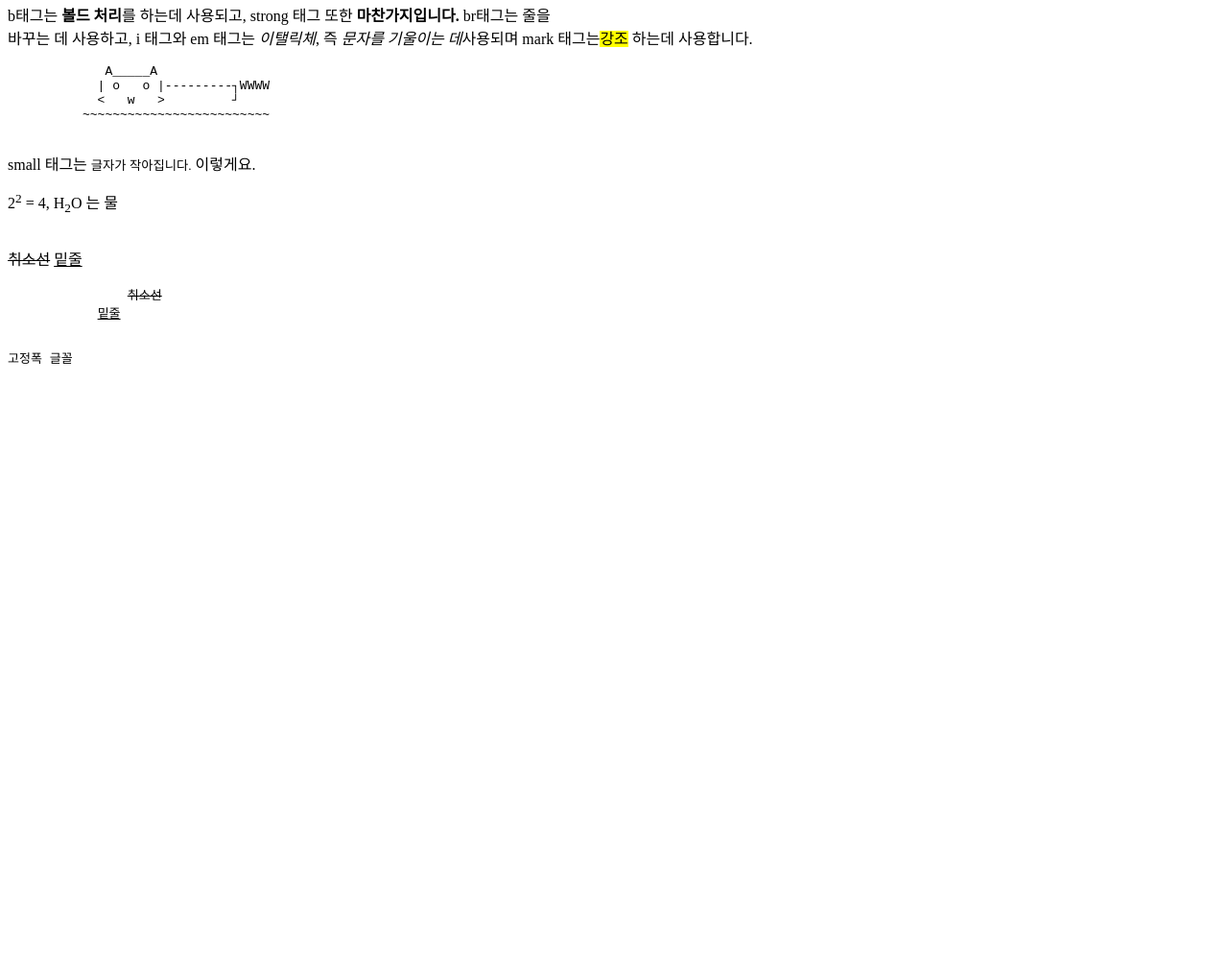
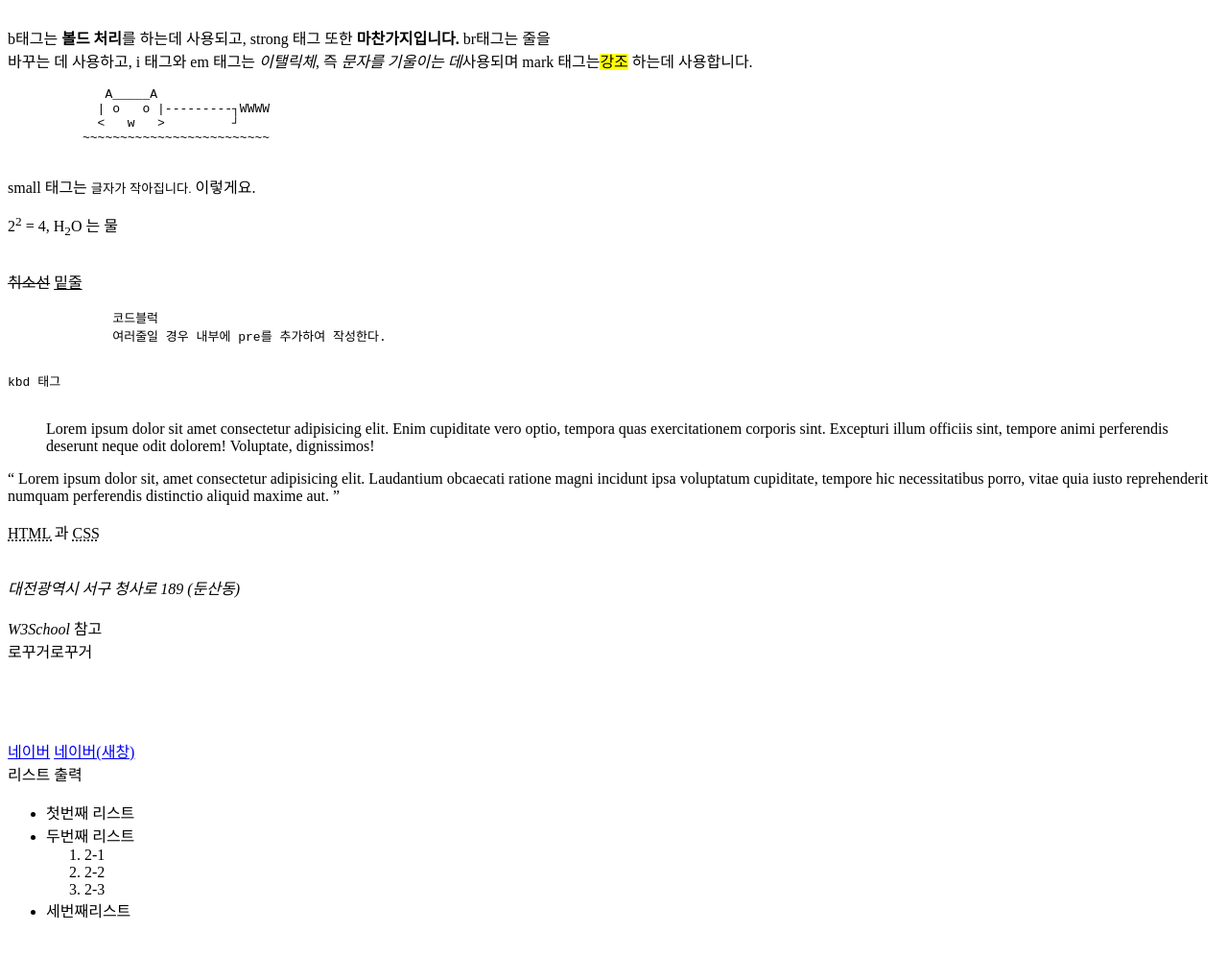
Before and after one commit to jeongkyojun/HTML_base, a plain HTML site: page index.html in a window 1280 px wide. Shown: the part 448-1444 px from the top of the page at 96% size. Before the commit the page ends 854 px from the top, so only its background shows below. Drawn offline with Linux system fonts and the light colour scheme.

Commit message:
브랜치 테스트

```diff
--- a/index.html
+++ b/index.html
@@ -11,6 +11,7 @@
       <div class="header_main">
         <h1>HTML 기본 요소 만들기</h1>
       </div>
+      <span style="background-color: green"> span 태그 </span>
     </header>
     <main>
       <div class="main_body">
@@ -50,14 +51,60 @@
             <ins>밑줄</ins>
             <code>
               <pre>
-                <del>취소선</del>
-            <ins>밑줄</ins>
+              코드블럭
+              여러줄일 경우 내부에 pre를 추가하여 작성한다.
               </pre>
             </code>
-            <kbd>고정폭 글꼴</kbd>
+            <kbd> kbd 태그 </kbd>
           </p>
         </div>
+        <div class="blockquote">
+          <blockquote>
+            Lorem ipsum dolor sit amet consectetur adipisicing elit. Enim
+            cupiditate vero optio, tempora quas exercitationem corporis sint.
+            Excepturi illum officiis sint, tempore animi perferendis deserunt
+            neque odit dolorem! Voluptate, dignissimos!
+          </blockquote>
+          <q>
+            Lorem ipsum dolor sit, amet consectetur adipisicing elit. Laudantium
+            obcaecati ratione magni incidunt ipsa voluptatum cupiditate, tempore
+            hic necessitatibus porro, vitae quia iusto reprehenderit numquam
+            perferendis distinctio aliquid maxime aut.
+          </q>
+        </div>
+        <div class="abbr">
+          <p>
+            <abbr title="HyperText Markup Language"> HTML </abbr>과
+            <abbr title="Cascading Style Sheets">CSS</abbr>
+          </p>
+          <br />
+          <address>대전광역시 서구 청사로 189 (둔산동)</address>
+          <br />
+          <cite>W3School</cite> 참고
+          <br />
+          <bdo dir="rtl">거꾸로거꾸로</bdo>
+        </div>
       </div>
+      <div class="a_tag" style="margin-top: 5rem">
+        <a href="https://www.naver.com">네이버</a>
+        <a href="https://www.naver.com" target="_blank">네이버(새창)</a>
+      </div>
+      <div class="list">
+        리스트 출력
+        <ul>
+          <li>첫번째 리스트</li>
+          <li>
+            두번째 리스트
+            <ol>
+              <li>2-1</li>
+              <li>2-2</li>
+              <li>2-3</li>
+            </ol>
+          </li>
+          <li>세번째리스트</li>
+        </ul>
+      </div>
+      <div style="height: 10rem"></div>
     </main>
     <footer></footer>
   </body>
```
Also changed, not shown: branch_test_file.html (added, +11 -0 lines).
